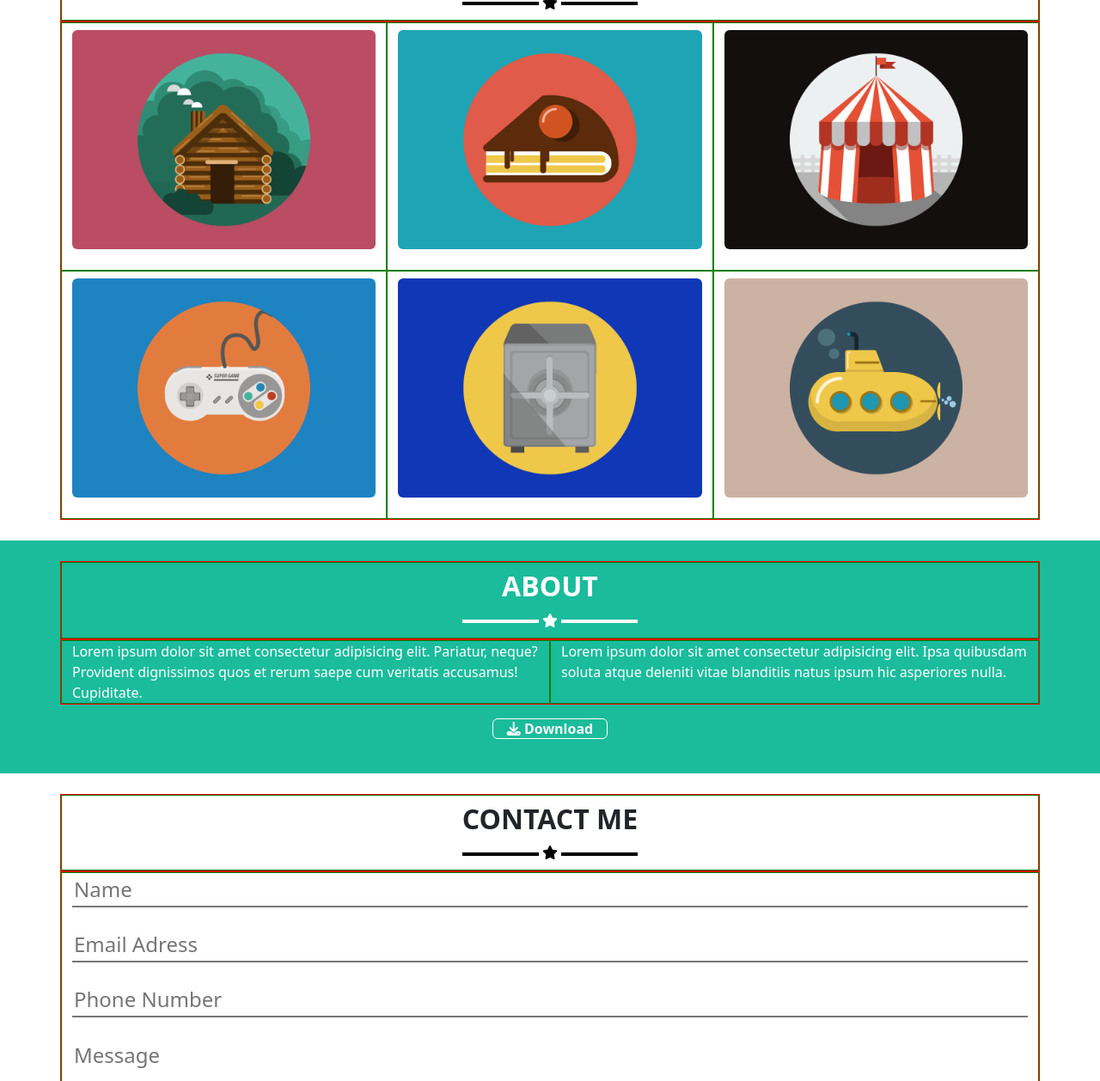
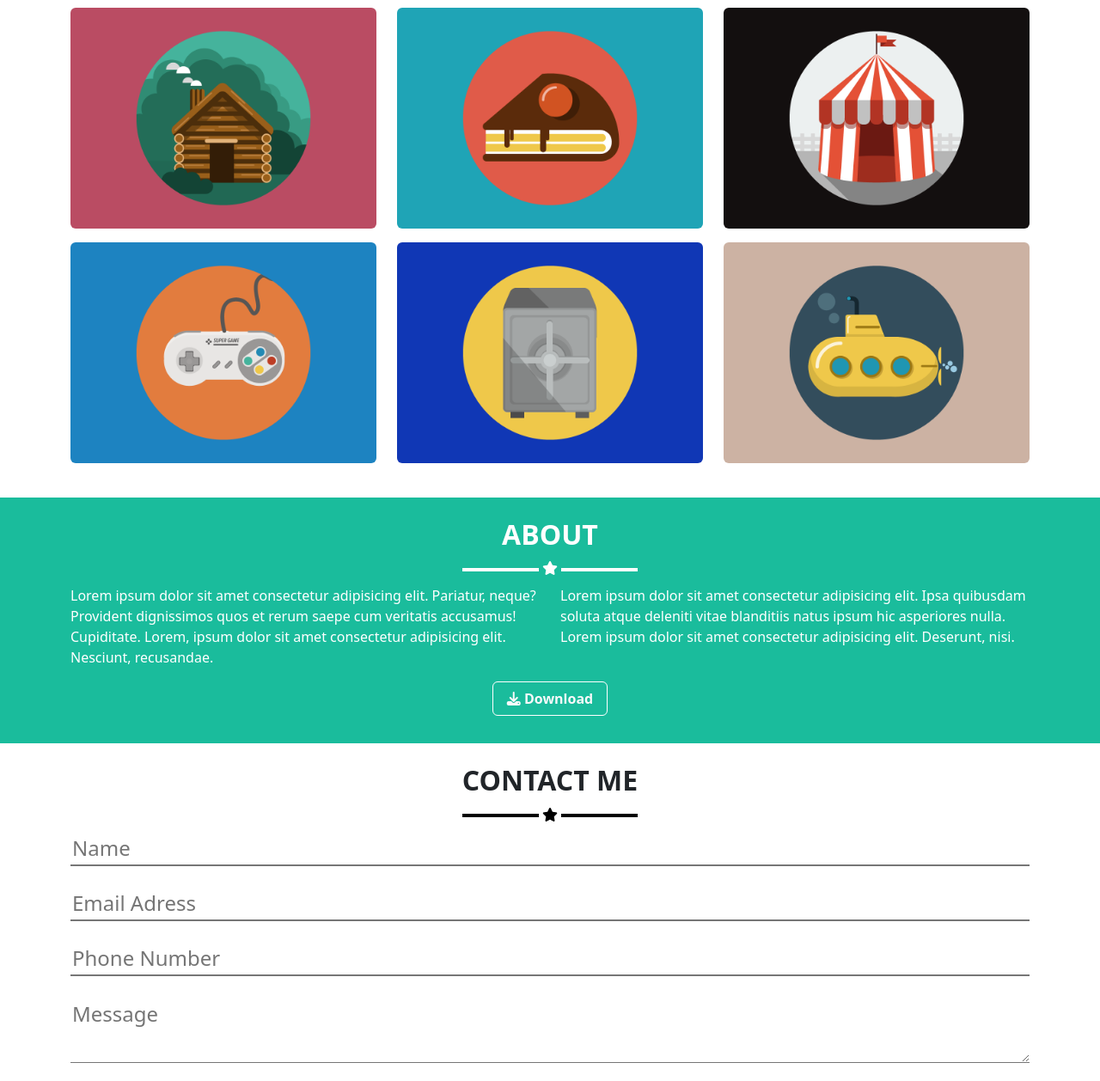
Before and after one commit to Federico-Maiocchi/html-css-bootstrap-freelancer, a plain HTML site: page index.html in a window 1280 px wide. Shown: the part 540-1798 px from the top of the page at 86% size. Drawn offline with nearby package versions, Linux system fonts and the light colour scheme.

Commit message:
FIX: button download

```diff
--- a/index.html
+++ b/index.html
@@ -8,7 +8,7 @@
     <link rel="stylesheet" href="./css/style.css">
     <script src="https://kit.fontawesome.com/8258ac6aa5.js" crossorigin="anonymous"></script>
 </head>
-<body class="debug">
+<body class="debu">
     <!-- HEADER -->
     <header class="header-page bg-blu">
         <nav class="navbar navbar-expand-mg">
@@ -57,40 +57,40 @@
         <section class="portfolio py-4">
             <div class="container">
                 <div class="row">
-                    <div class="col-12 py-2 text-center">
+                    <div class="col-12 text-center">
                         <h2 class="text-uppercase fw-bold">Portfolio</h2>
-                        <div class="black-star-icon">
+                        <div class="black-star-icon mb-2">
                             <i class="fa-solid fa-star"></i>
                        </div>
                     </div>
                 </div>
                 <div class="row">
-                    <div class="col col-12 py-2 col-md-6 col-lg-4">
+                    <div class="col-12 col-md-6 col-lg-4">
                         <figure class="">
                             <img class="img-fluid rounded" src="./img/cabin.png" alt="cabin">
                         </figure>
                     </div>
-                    <div class="col-sm-12 py-2 col-md-6 col-lg-4">
+                    <div class="col-12 col-md-6 col-lg-4">
                         <figure>
                             <img class="img-fluid rounded" src="./img/cake.png" alt="cake">
                         </figure>
                     </div>
-                    <div class="col-sm-12 py-2 col-md-6 col-lg-4">
+                    <div class="col-12 col-md-6 col-lg-4">
                         <figure>
                             <img class="img-fluid rounded" src="./img/circus.png" alt="circus">
                         </figure>
                     </div>
-                    <div class="col-sm-12 py-2 col-md-6 col-lg-4">
+                    <div class="col-12 col-md-6 col-lg-4">
                         <figure>
                             <img class="img-fluid rounded" src="./img/game.png" alt="game">
                         </figure>
                     </div>
-                    <div class="col-sm-12 py-2 col-md-6 col-lg-4">
+                    <div class="col-12 col-md-6 col-lg-4">
                         <figure>
                             <img class="img-fluid rounded" src="./img/safe.png" alt="safe">
                         </figure>
                     </div>
-                    <div class="col-sm-12 py-2 col-md-6 col-lg-4">
+                    <div class="col-12 col-md-6 col-lg-4">
                         <figure>
                             <img class="img-fluid rounded" src="./img/submarine.png" alt="submarine">
                         </figure>
@@ -102,19 +102,19 @@
         <section class="about bg-green py-4">
             <div class="container">
                 <div class="row text-white ">
-                    <div class="col-12 py-2 text-center">
+                    <div class="col-12 text-center">
                         <h2 class="text-uppercase fw-bold ">About</h2>
-                        <div class="star-icon">
+                        <div class="star-icon mb-2">
                             <i class="fa-solid fa-star"></i>
                         </div>
                     </div>
                 </div>
                 <div class="row text-white justify-content-center ">
-                    <div class="col-8 col-md-6 col-lg-6">Lorem ipsum dolor sit amet consectetur adipisicing elit. Pariatur, neque? Provident dignissimos quos et rerum saepe cum veritatis accusamus! Cupiditate.</div>
-                    <div class="col-8 col-md-6 col-md-6">Lorem ipsum dolor sit amet consectetur adipisicing elit. Ipsa quibusdam soluta atque deleniti vitae blanditiis natus ipsum hic asperiores nulla.</div>
+                    <div class="col-8 col-md-6 col-lg-6 mb-2">Lorem ipsum dolor sit amet consectetur adipisicing elit. Pariatur, neque? Provident dignissimos quos et rerum saepe cum veritatis accusamus! Cupiditate. Lorem, ipsum dolor sit amet consectetur adipisicing elit. Nesciunt, recusandae.</div>
+                    <div class="col-8 col-md-6 col-md-6 mb-2">Lorem ipsum dolor sit amet consectetur adipisicing elit. Ipsa quibusdam soluta atque deleniti vitae blanditiis natus ipsum hic asperiores nulla. Lorem ipsum dolor sit amet consectetur adipisicing elit. Deserunt, nisi.</div>
                 </div>
                 <div class="text-center fs-6 py-3">
-                     <a class="border border-white rounded text-light fw-bold text-decoration-none lh-base px-3" href="#"><span class="download-icon"><i class="fa-solid fa-download "></i></span> Download</a>
+                     <a class="border border-white rounded text-light fw-bold text-decoration-none lh-base px-3 py-2" href="#"><span class="download-icon"><i class="fa-solid fa-download "></i></span> Download</a>
                 </div>
             </div>
         </section>
@@ -122,16 +122,16 @@
         <section class="contact py-4">
             <div class="container">
                 <div class="row">
-                    <div class="col-12 py-2 text-center">
+                    <div class="col-12 text-center">
                         <h2 class="text-uppercase fw-bold">Contact me</h2>
-                        <div class="black-star-icon">
+                        <div class="black-star-icon mb-2">
                             <i class="fa-solid fa-star"></i>
                         </div>
                     </div>
                 </div>
-                <div class="row">
+                <div class="row justify-content-center">
                     <div class="col-8 col-md-12 ">
-                        <form class="d-flex flex-column justify-content-center gap-4" action="">
+                        <form class="d-flex flex-column  gap-4" action="">
                             <input class="fs-4 border-top-0 border-end-0 border-start-0" type="text" placeholder="Name">
                             <input  class="fs-4 border-top-0 border-end-0 border-start-0" type="mail" placeholder="Email Adress">
                             <input  class="fs-4 border-top-0 border-end-0 border-start-0" type="text" placeholder="Phone Number">
@@ -151,18 +151,18 @@
         <section class="information bg-light-blue py-4">
             <div class="container text-white">
                 <div class="row text-center">
-                    <div class=" col-sm-12 col-md-4 ">
+                    <div class=" col-sm-12 col-md-4 mb-2">
                         <h3 class="fs-4 ">Location</h3>
                         <p class="">2215 John Daniel Drive Clark,MO 54243</p>
                     </div>
-                    <div class="col-sm-12 col-md-4">
+                    <div class="col-sm-12 col-md-4 mb-2">
                         <h3 class="fs-4">Around the web</h3>
                         <span class=" border border-white rounded-circle px-2 lh-base "><i class="fa-brands fa-facebook-f"></i></span>
                         <span class=" border border-white rounded-circle px-2 lh-base"><i class="fa-brands fa-google-plus-g"></i></span>
                         <span class=" border border-white rounded-circle px-2 lh-base"><i class="fa-brands fa-twitter"></i></span>
                         <span class="border border-white rounded-circle px-2 lh-base"><i class="fa-brands fa-linkedin-in"></i></span>
                     </div>
-                    <div class="col-sm-12 col-md-4">
+                    <div class="col-sm-12 col-md-4 mb-2">
                         <h3 class="fs-4">About freelancer</h3>
                         <p>Freelance is a free to use,open source Bootstrap theme created by <span class="green fw-bold">Start Bootstrap</span></p>
                     </div>
```
